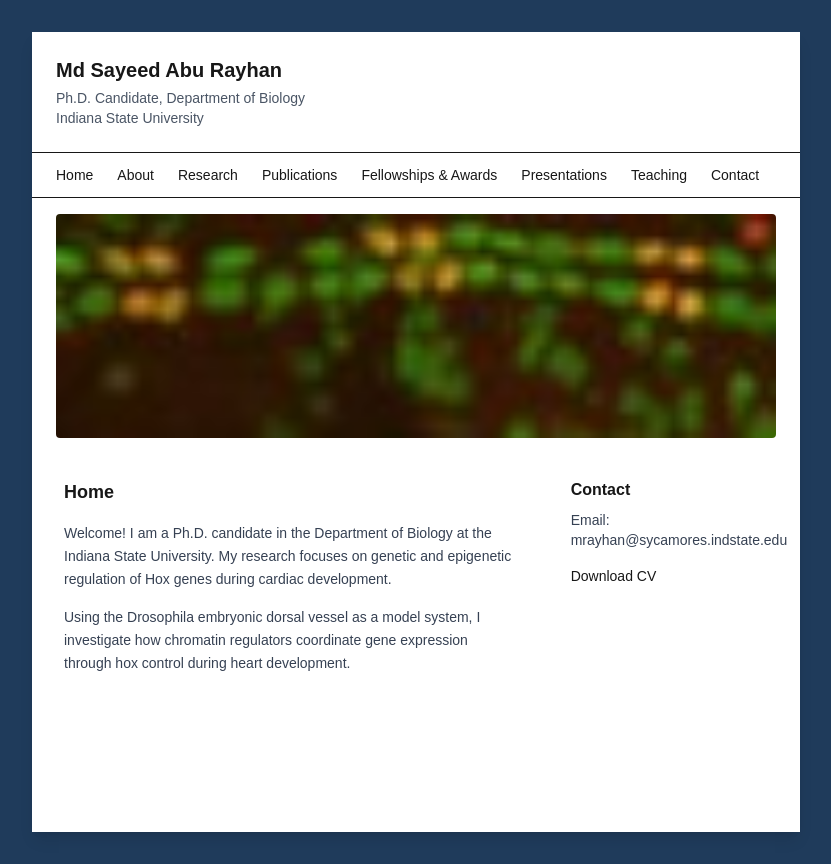
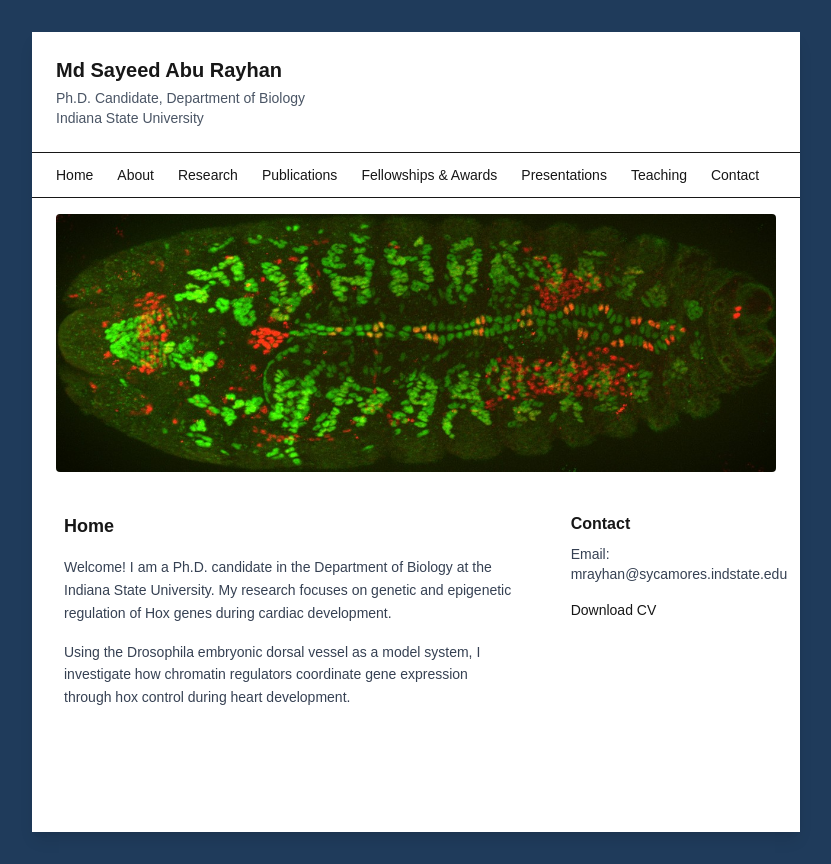
Before and after one commit to rayhanku15/academic-website, a Next.js app: page / in a window 1280 px wide. Shown: the whole page, without its empty margins (224-1055 px from the left). Built offline with nearby package versions, Linux system fonts and the light colour scheme.

Commit message:
refine layout, typography, and homepage design

```diff
--- a/app/layout.tsx
+++ b/app/layout.tsx
@@ -41,7 +41,7 @@ export default function RootLayout({
             <img
               src="/banner.jpg"
               alt="Banner"
-              className="w-full h-56 object-cover rounded"
+              className="w-full h-auto rounded"
             />
           </div>
 
```
Also changed, not shown: public/banner.jpg.
